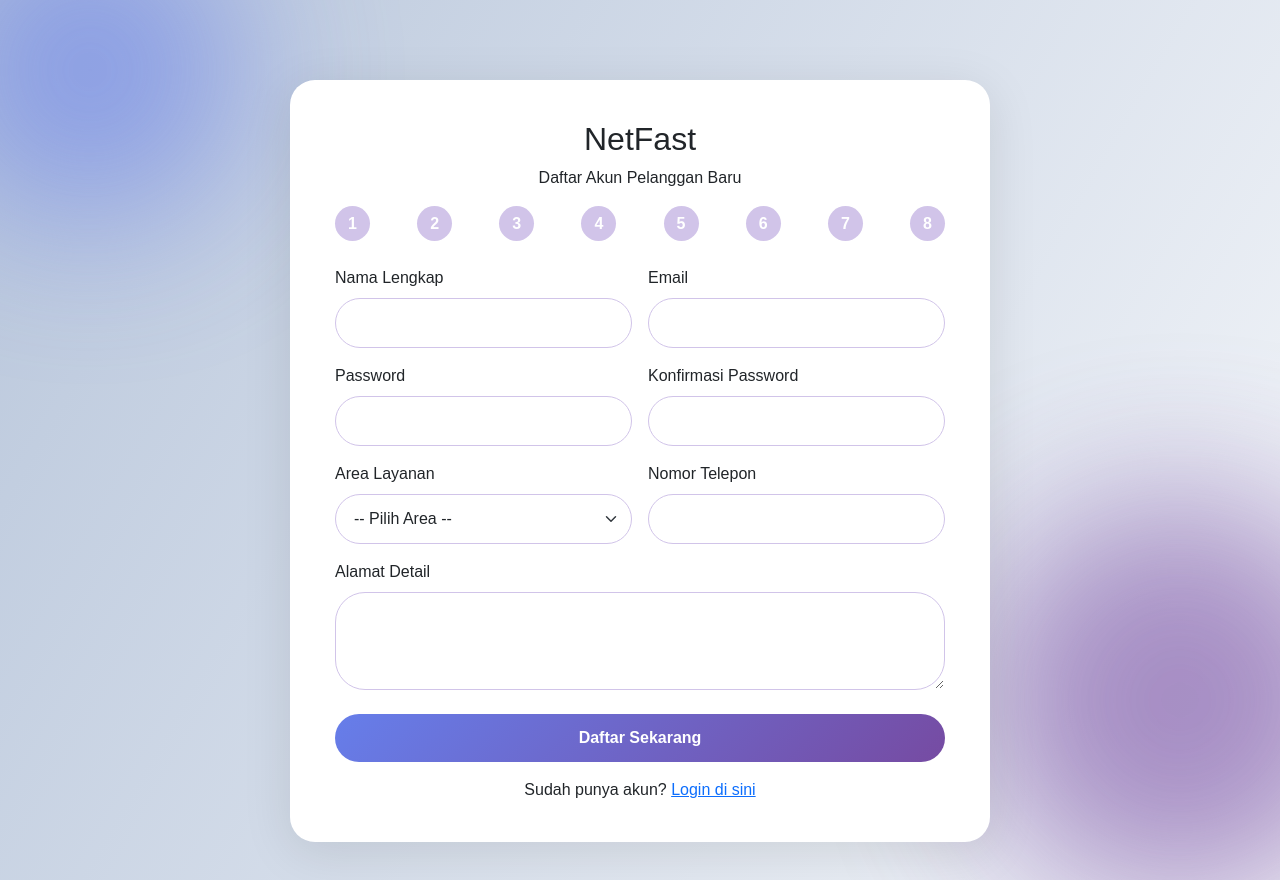
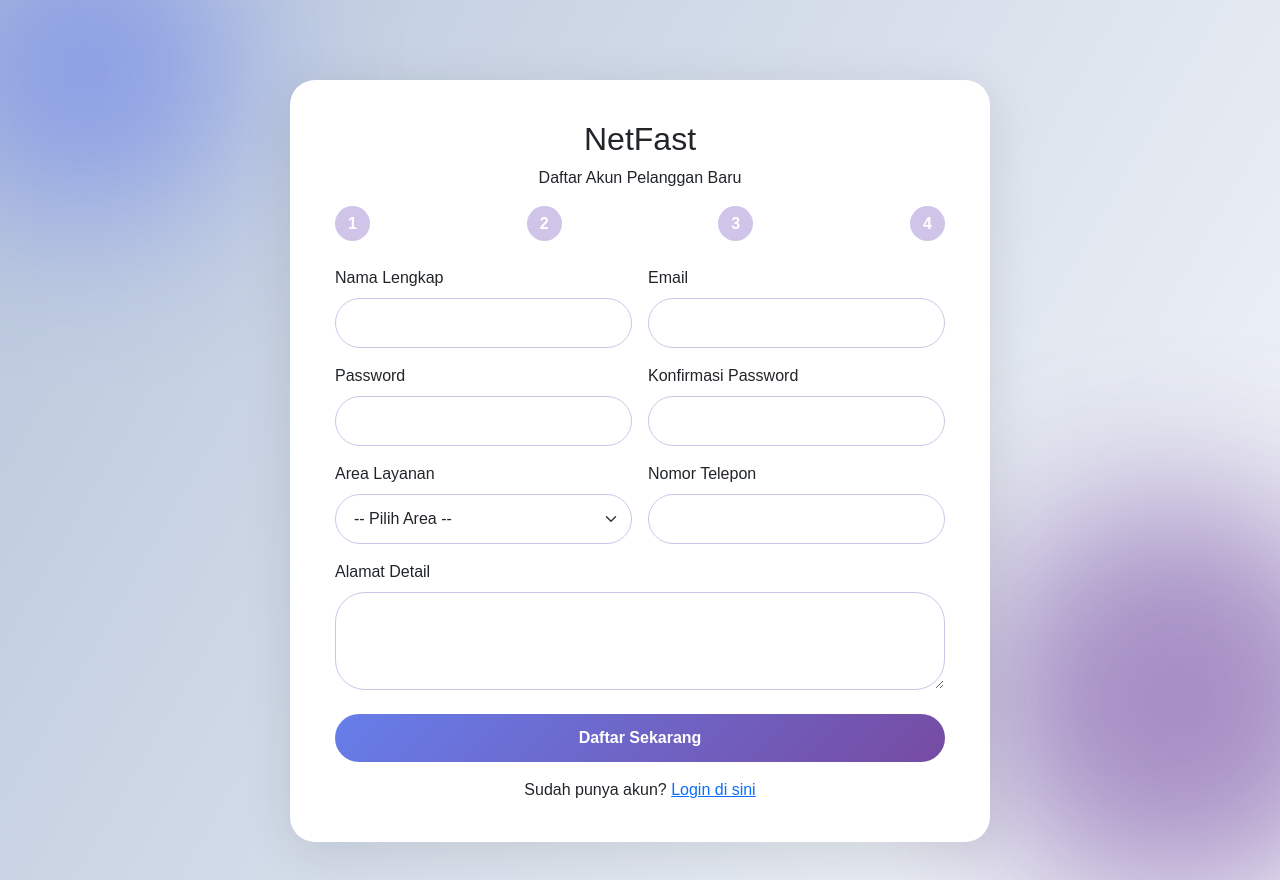
Before and after one commit to IzazTsany14/project_Basis_Data, a Django app: page /register/ in a window 1280 px wide. Run offline with Django 5.2, Linux system fonts and the light colour scheme; some libraries are stand-ins or nearby versions.

Commit message:
Update register.html

```diff
--- a/NetFastProject/templates/register.html
+++ b/NetFastProject/templates/register.html
@@ -294,10 +294,6 @@
             <div class="step" id="s2">2</div>
             <div class="step" id="s3">3</div>
             <div class="step" id="s4">4</div>
-            <div class="step" id="s5">5</div>
-            <div class="step" id="s6">6</div>
-            <div class="step" id="s7">7</div>
-            <div class="step" id="s8">8</div>
         </div>
 
         <div id="alertMessage" class="alert"></div>
```
